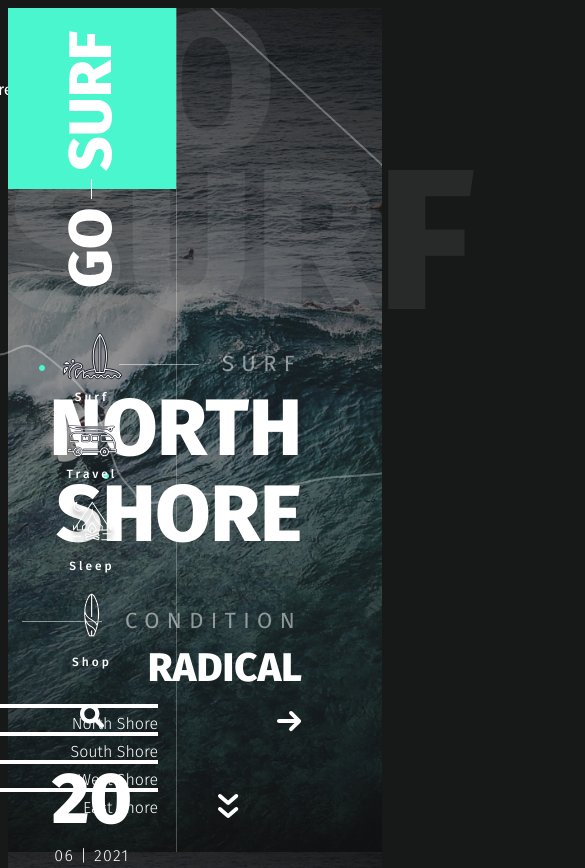
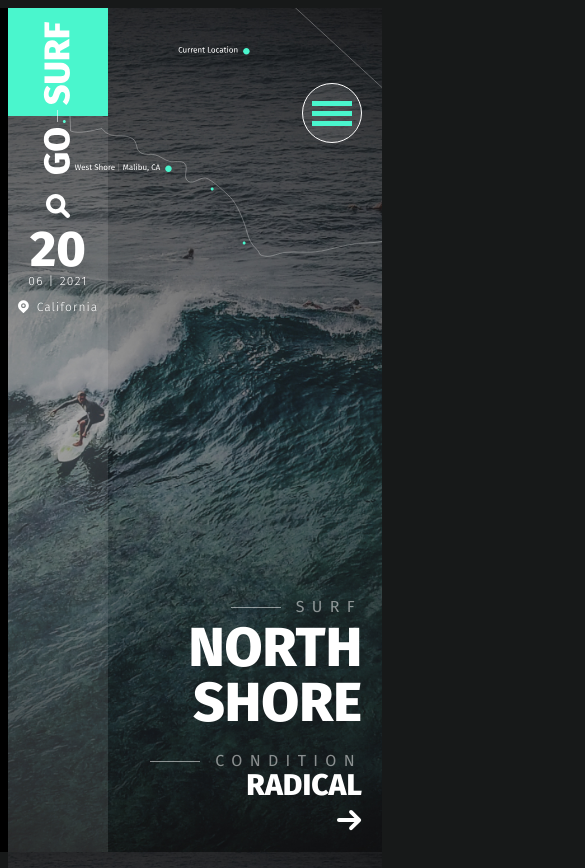
Before and after one commit to Majoxs/go-serf, a website: page app/index.html in a window 390 px wide. Shown: the top 868 px of the page, 585 px wide, since content can reach past the window. Drawn offline with nearby package versions, Linux system fonts and the light colour scheme; files that its build step writes are made by us from their sources.

Commit message:
added adaptive for Header page

```diff
--- a/app/index.html
+++ b/app/index.html
@@ -52,6 +52,14 @@
 
       </div>
 
+      <div class="menu-btn">
+         <div class="menu-btn__inner">
+            <div class="menu-btn__line"></div>
+            <div class="menu-btn__line"></div>
+            <div class="menu-btn__line"></div>
+         </div>
+      </div>
+
       <div class="header__aside">
          <div class="logo">
             <a href="#">
@@ -557,7 +565,7 @@
 
          </div>
       </section>
-
+      <!--
       <section class="holder">
          <div class="container">
             <div class="title">
@@ -1771,7 +1779,7 @@
             © Go-Surf 2021. All Rights Reserved.
          </div>
       </footer>
-
+-->
    </div>
 
 
--- a/app/scss/_media.scss
+++ b/app/scss/_media.scss
@@ -0,0 +1,191 @@
+@media (max-width: 1440px) {
+   .logo {
+      img {
+         width: 100px;
+      }
+   }
+   .header__title {
+      font-size: 130px;
+      line-height: 108px;
+      top: 20px;
+      left: 60px;
+   }
+   .menu {
+      padding-top: 10px;
+   }
+   .header__search {
+      padding-bottom: 8px;
+   }
+   .header__date {
+      font-size: 60px;
+      span {
+         font-size: 14px;
+         padding-top: 0;
+         margin-bottom: 5px;
+      }
+   }
+   .header__arrows {
+      left: 130px;
+   }
+}
+
+@media (max-width: 1366px) {
+   .header__aside {
+      position: absolute;
+      border-right: none;
+      height: 108px;
+      padding-right: 25px;
+      background-color: rgba(#fff, 0.1);
+      text-align: left;
+      display: flex;
+   }
+   .menu {
+      padding-top: 0;
+   }
+   .menu__list {
+      text-align: center;
+      li {
+         display: inline-block;
+      }
+      a {
+         padding: 15px;
+      }
+   }
+   .header__search {
+      padding: 33px 15px 15px;
+   }
+   .header__date {
+      padding: 15px;
+   }
+   .header__location {
+      margin-top: 42px;
+   }
+   .slider-item__info-title {
+      font-size: 65px;
+   }
+   .header__arrows {
+      left: 20px;
+      bottom: 20px;
+   }
+}
+
+@media (max-width: 1340px) {
+   .header__map {
+      svg {
+         width: 500px;
+         height: 250px;
+      }
+   }
+   .slider-arrows {
+      top: 20px;
+      right: 20px;
+   }
+   .slider-arrows__left {
+      right: 60px;
+   }
+}
+
+@media (max-width: 1040px) {
+   .header__arrows {
+      display: none;
+   }
+   .menu {
+      background-color: #000;
+      z-index: 22;
+      position: absolute;
+      top: 0;
+      left: 0;
+      right: 0;
+      bottom: 0;
+      transform: translateX(-100%);
+      display: flex;
+      justify-content: center;
+      align-items: center;
+      padding-top: 16px;
+      transition: all 0.5s;
+      &.active {
+         transform: translateX(0);
+      }
+   }
+   .menu-btn {
+      display: flex;
+   }
+   .header__search {
+      padding: 40px 15px 15px;
+   }
+   .slider-item__info {
+      right: 20px;
+      bottom: 17px;
+   }
+   .slider-item__info-text {
+      font-size: 30px;
+      line-height: 20px;
+      margin-bottom: 15px;
+   }
+   .headline-left {
+      font-size: 16px;
+      line-height: 18px;
+      padding-left: 65px;
+   }
+   .slider-item__info-suptext {
+      margin-bottom: 5px;
+   }
+   .headline-left::before {
+      width: 50px;
+   }
+   .slider-item__info-title {
+      font-size: 55px;
+      line-height: 55px;
+      margin-bottom: 20px;
+   }
+   .slider-dotshead {
+      right: 0;
+      left: 10px;
+      margin: 0 auto;
+      bottom: 5px;
+   }
+   .dots-box {
+      width: 125px;
+   }
+   .dots-box__number {
+      font-size: 18px;
+   }
+   .dots-box__name {
+      line-height: 18px;
+   }
+}
+
+@media (max-width: 960px) {
+   .slider-dotshead {
+      display: none;
+   }
+}
+
+@media (max-width: 767px) {
+}
+
+@media (max-width: 460px) {
+   .header__aside {
+      display: block;
+      text-align: center;
+      padding-right: 0;
+      height: 100vh;
+   }
+   .header__search {
+      padding: 15px 0 5px;
+   }
+   .header__date {
+      padding: 0;
+      font-size: 50px;
+      line-height: 45px;
+      span {
+         font-size: 12px;
+      }
+   }
+   .header__location {
+      margin-top: 0;
+   }
+   .header__title {
+      display: none;
+   }
+}
--- a/app/scss/style.scss
+++ b/app/scss/style.scss
@@ -119,6 +119,32 @@
       }
    }
 }
+
+.menu-btn {
+   display: none;
+   width: 60px;
+   height: 60px;
+   justify-content: center;
+   align-items: center;
+   border-radius: 50%;
+   border: 1px solid #fff;
+   position: absolute;
+   z-index: 20;
+   right: 20px;
+   top: 75px;
+   background-color: rgba(255, 255, 255, 0.1);
+   &__inner {
+      width: 40px;
+   }
+   &__line {
+      height: 5px;
+      background-color: $green;
+      & + .menu-btn__line {
+         margin-top: 5px;
+      }
+   }
+}
+
 .header__search {
    padding-top: 15px;
    padding-bottom: 35px;
```
Also changed, not shown: app/js/main.js (+10 -1 lines), app/js/main.min.js.
